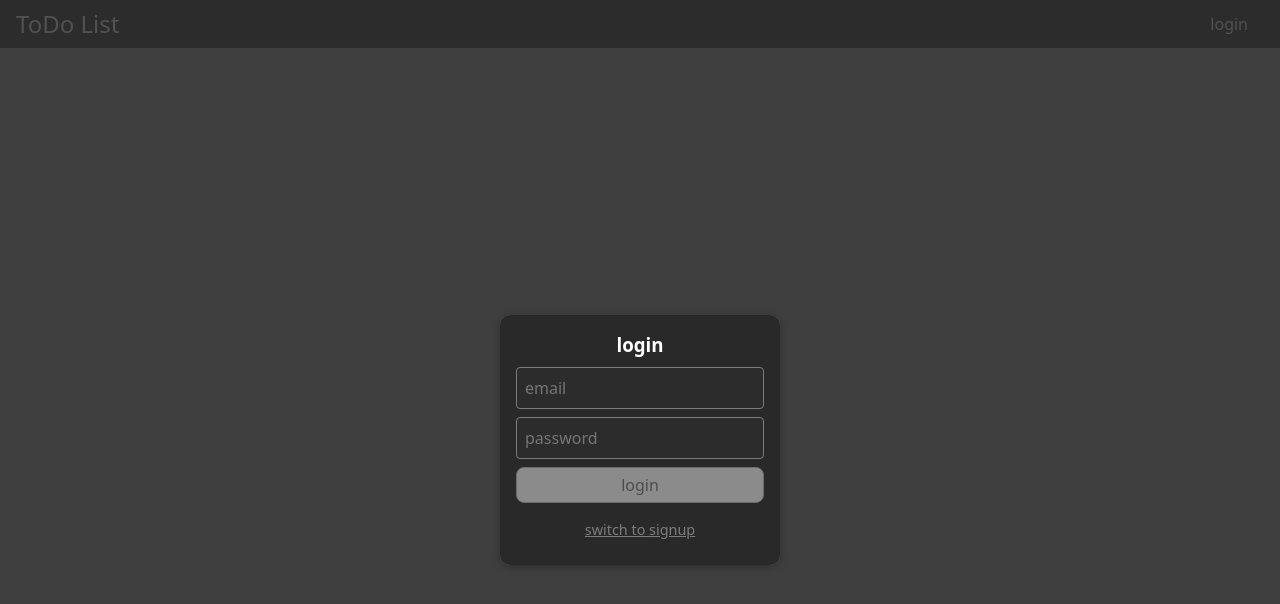
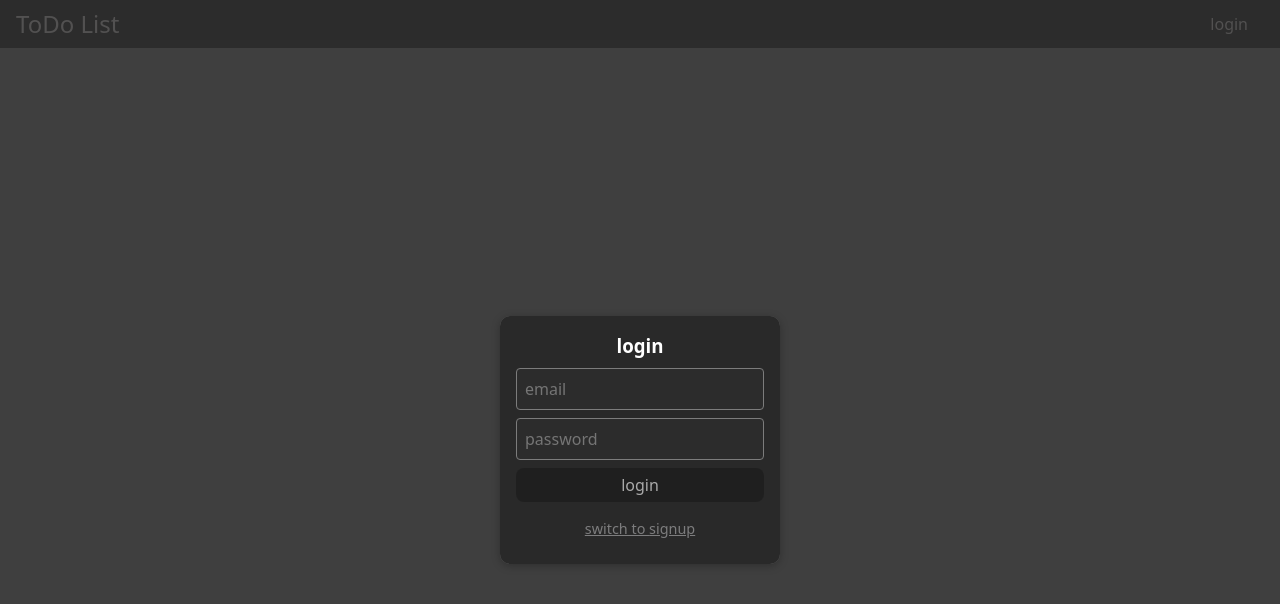
Before and after one commit to Anty-Anty/ToDoApp-frontend, a React (Vite) app: page /auth in a window 1280 px wide. Shown: the top 604 px of the page. Built offline with nearby package versions, Linux system fonts and the light colour scheme.

Commit message:
wrong color in ios fix

```diff
--- a/src/components/Item.css
+++ b/src/components/Item.css
@@ -110,15 +110,6 @@
   flex-direction: column;
 } */
 
-
-.button-stack {
-  display: none; /* Hidden by default */
-  flex-direction: column;
-  gap: 6px; /* Space between buttons */
-
-  flex:1;
-}
-
 .item__input {
   display: flex;
   flex-direction: column;
--- a/src/components/UIElements/Modal.css
+++ b/src/components/UIElements/Modal.css
@@ -13,6 +13,7 @@
   background: #2c2c2c;
   box-shadow: 0 2px 8px rgba(0, 0, 0, 0.7);
   border-radius: 8px;
+  color: white;
 }
 
 .modal__header {
@@ -37,3 +38,21 @@
   gap: 0.5rem;
   padding: 1rem 0.5rem;
 }
+
+/* wrong color in ios fix */
+.modal__footer button {
+  border-radius: 8px;
+  border: 1px solid transparent;
+  padding: 0.3em 1em;
+  font-size: 1em;
+  font-weight: 500;
+  font-family: inherit;
+  background-color: #1a1a1a;
+  cursor: pointer;
+  transition: border-color 0.25s;
+
+  display: flex;
+  align-items: center;
+  justify-content: center;
+  color: white;
+}
--- a/src/index.css
+++ b/src/index.css
@@ -105,7 +105,6 @@ h1 {
 }
 
 button {
-  all: unset;
   border-radius: 8px;
   border: 1px solid transparent;
   padding: 0.3em 1em;
@@ -119,10 +118,9 @@ button {
   display: flex;
   align-items: center;
   justify-content: center;
-  color: white;
 }
 button:hover {
-  border-color: #646cff;
+  border-color: #f7f8ff;
 }
 button:focus,
 button:focus-visible {
--- a/src/pages/Auth.css
+++ b/src/pages/Auth.css
@@ -43,3 +43,20 @@
 .auth-text-button:focus-visible {
   outline: none
 }
+
+.auth-btn {
+  border-radius: 8px;
+  border: 1px solid transparent;
+  padding: 0.3em 1em;
+  font-size: 1em;
+  font-weight: 500;
+  font-family: inherit;
+  background-color: #1a1a1a;
+  cursor: pointer;
+  transition: border-color 0.25s;
+
+  display: flex;
+  align-items: center;
+  justify-content: center;
+  color: white;
+}
--- a/src/pages/Auth.jsx
+++ b/src/pages/Auth.jsx
@@ -150,7 +150,7 @@ const Auth = () => {
                     <button
                         type="submit"
                         disabled={!formState.isValid}
-                        className={`btn ${!formState.isValid ? 'btn-disabled' : ''}`}
+                        className={`auth-btn ${!formState.isValid ? 'btn-disabled' : ''}`}
                     >
                         {isLoginMode ? 'login' : 'signup'}
                     </button>
```
